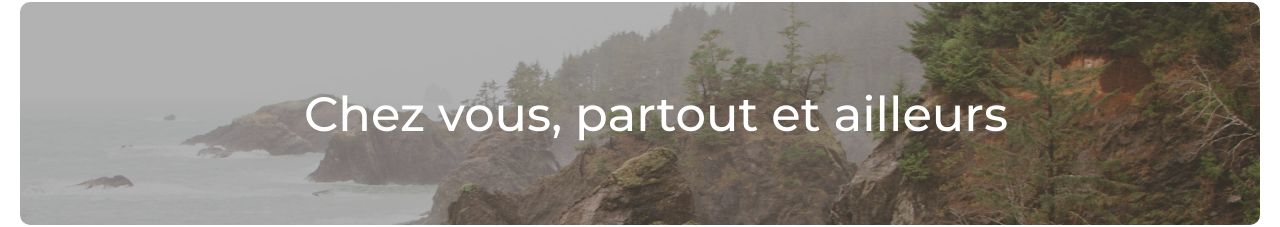
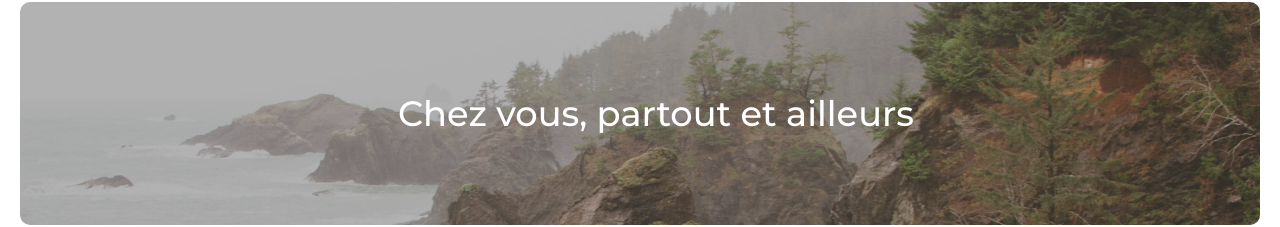
Before and after one commit to samarkand-fr/Kasa_p11, a React (Create React App) app in the folder Front-End/: page / in a window 1280 px wide. Shown: the part 144-371 px from the top of the page. Built offline with nearby package versions, Linux system fonts and the light colour scheme.

Commit message:
fix issues in css

```diff
--- a/Front-End/src/sass/components/_banner.scss
+++ b/Front-End/src/sass/components/_banner.scss
@@ -13,7 +13,7 @@
 
 	&-img {
 	  width: 100%;
-	  height: 8.125rem;
+	  height: 12.125rem;
 	  max-height: 100%;
 	  object-fit: cover;
 	  border-radius: $border-radius;
@@ -40,5 +40,10 @@
 		font-size: 3rem;
 		text-align: center;
 	  }
+	  @include tablet-breakpoint {
+		width: 100%;
+		font-size: 2.2rem;
+		text-align: center;
+	  }
 	}
   }
```
